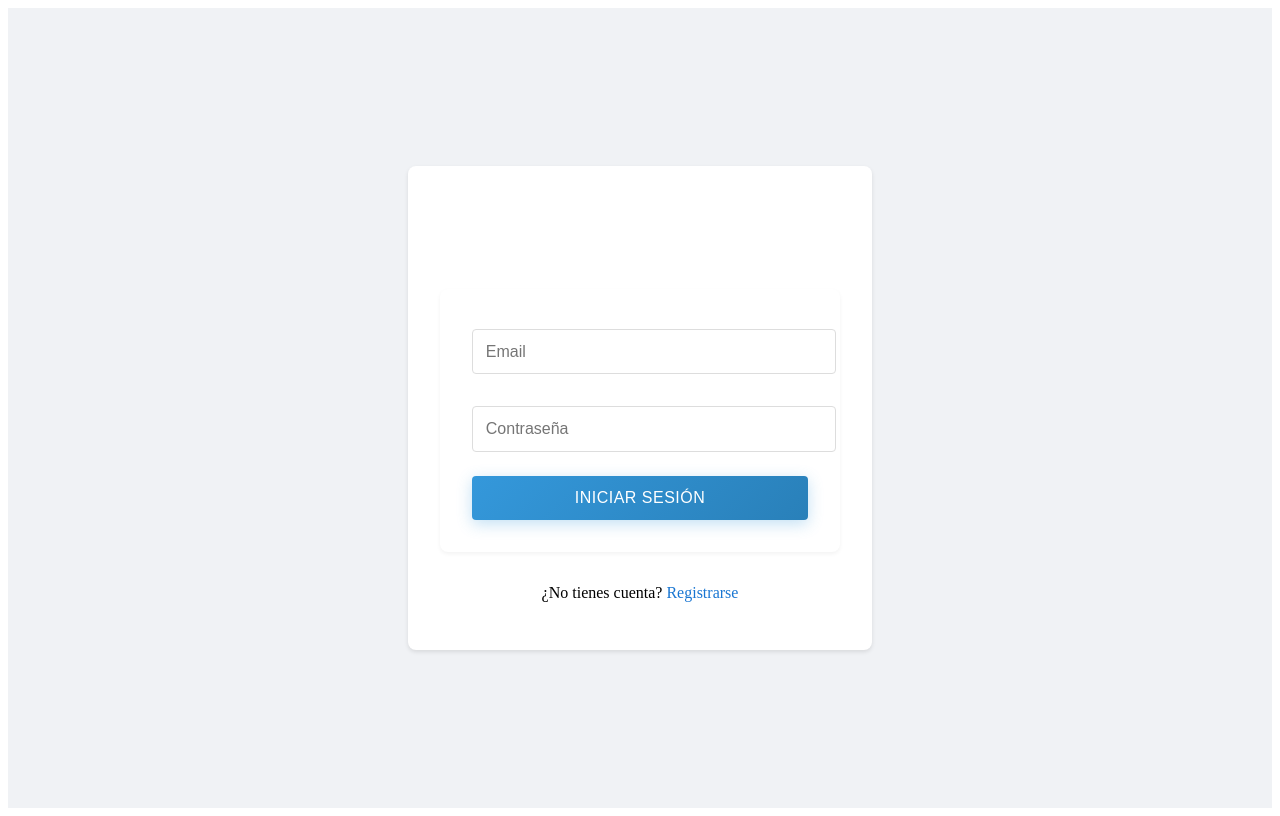
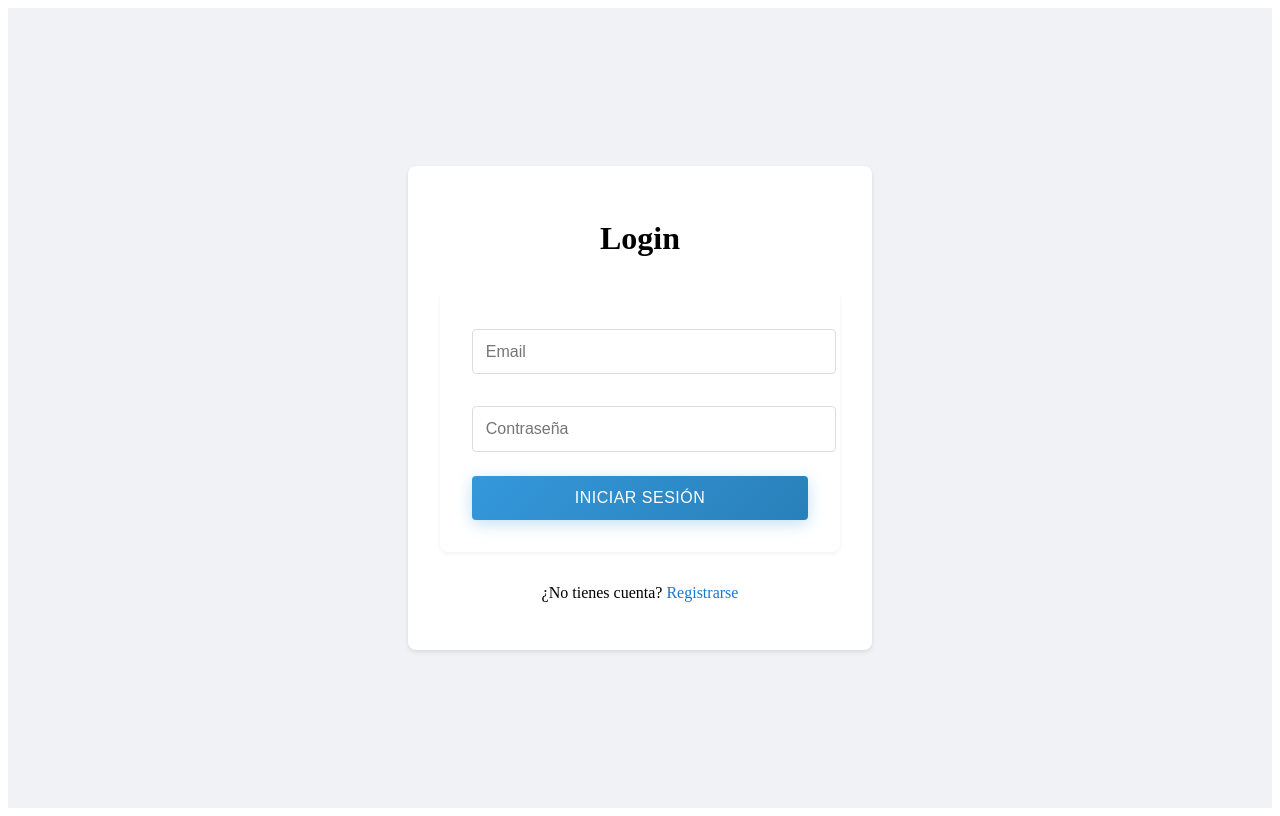
Before and after one commit to kliuverTsk/gerenciador-clientes, a React (Vite) app: page / in a window 1280 px wide. Built offline with nearby package versions, Linux system fonts and the light colour scheme; no server answers.

Commit message:
Ajustadas rutas y imports en App.jsx

```diff
--- a/src/pages/login-register/Login.css
+++ b/src/pages/login-register/Login.css
@@ -18,6 +18,7 @@
 /* Estilos para modo oscuro */
 .dark-mode .login-container {
     background: #1a1a1a;
+    color: white;
 }
 
 .dark-mode .login-card {
@@ -42,7 +43,6 @@
 .login-card h1 {
   text-align: center;
   margin-bottom: 2rem;
-  color: #ffffff;
 }
 
 .form-group {
```
